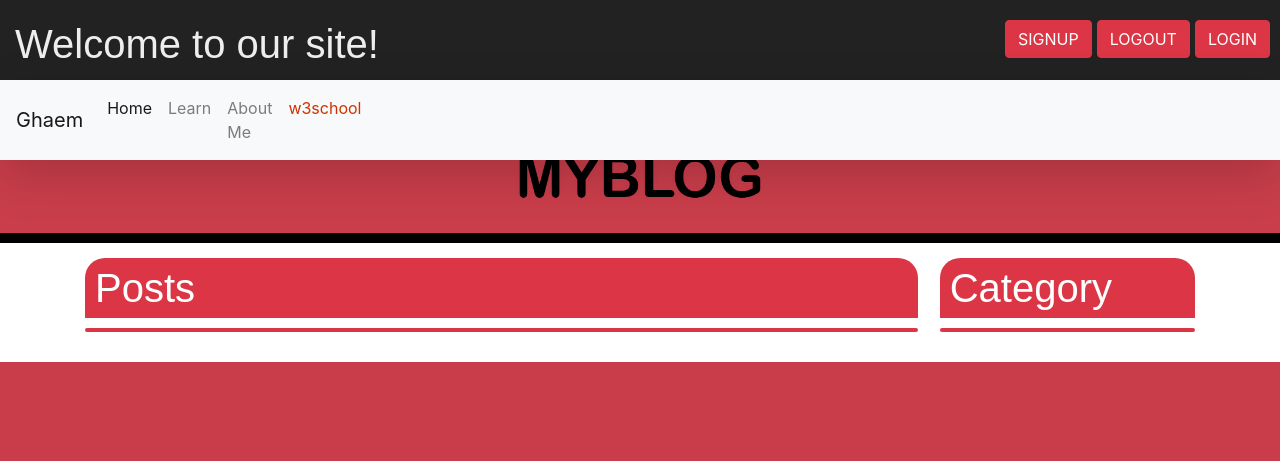
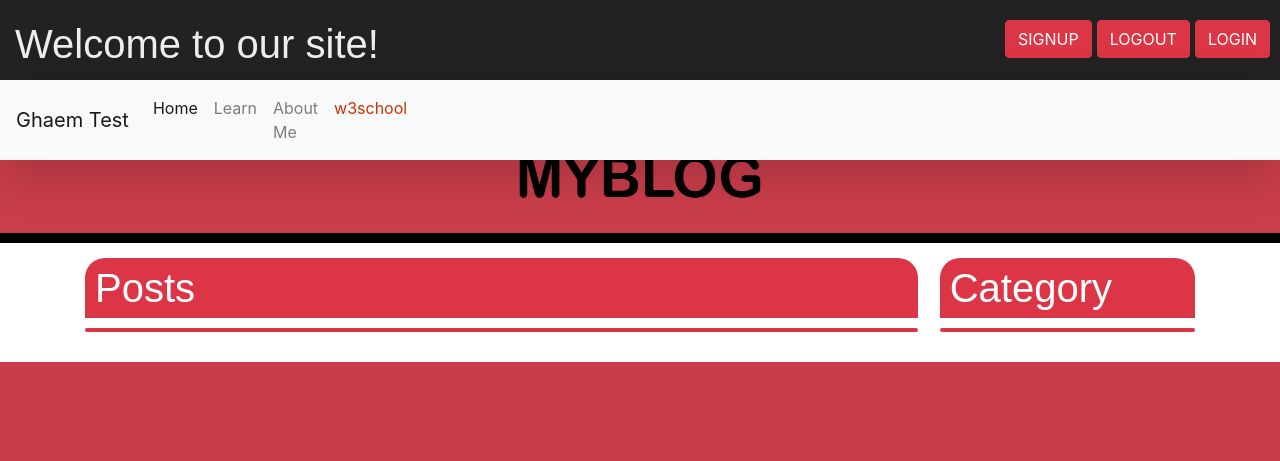
Before and after one commit to ghaem51/CloudComputer, a Django app: page / in a window 1280 px wide. Shown: the top 461 px of the page. Run offline with Django 3.2, Linux system fonts and the light colour scheme; data that the repository does not hold is empty; some libraries are stand-ins or nearby versions.

Commit message:
set new name for site

```diff
--- a/blog_app/templates/blog_app/index.html
+++ b/blog_app/templates/blog_app/index.html
@@ -20,7 +20,7 @@
     </header>
 
     <nav class="navbar navbar-expand-lg navbar-light bg-light shadow-lg  "  >
-        <a class="navbar-brand" href="#">Ghaem</a>
+        <a class="navbar-brand" href="#">Ghaem Test</a>
         <div class="collapse navbar-collapse" id="navbarNav">
             <ul class="navbar-nav">
                 <li class="nav-item active">
```
